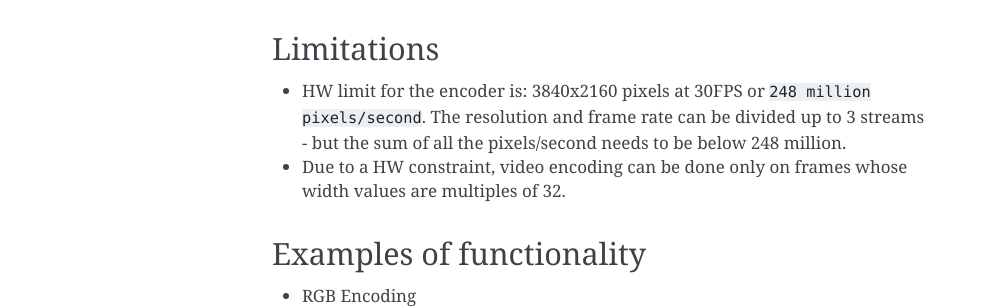
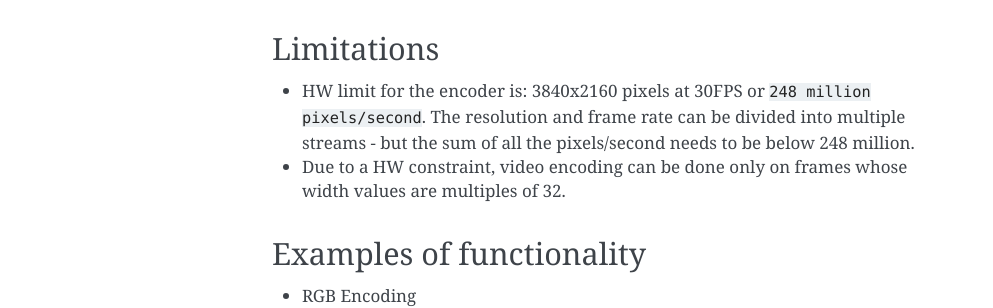
Before and after one commit to luxonis/depthai-python, a Sphinx documentation site: the page built from docs/source/components/nodes/video_encoder.rst, in a window 1280 px wide. Shown: the part 845-1153 px from the top of the page, without its empty margins (148-1141 px from the left). Built offline with Sphinx 7.4.7, drawn with Linux system fonts in a browser that asks for light colours; pages that are not in the unit, such as notebooks, are missing from menus; the version number could not be read and is left out.

Commit message:
Minor fix

```diff
--- a/docs/source/components/nodes/video_encoder.rst
+++ b/docs/source/components/nodes/video_encoder.rst
@@ -77,7 +77,7 @@
 Limitations
 ###########
 
-- HW limit for the encoder is: 3840x2160 pixels at 30FPS or :code:`248 million pixels/second`. The resolution and frame rate can be divided up to 3 streams - but the sum of all the pixels/second needs to be below 248 million.
+- HW limit for the encoder is: 3840x2160 pixels at 30FPS or :code:`248 million pixels/second`. The resolution and frame rate can be divided into multiple streams - but the sum of all the pixels/second needs to be below 248 million.
 - Due to a HW constraint, video encoding can be done only on frames whose width values are multiples of 32.
 
 Examples of functionality
```
